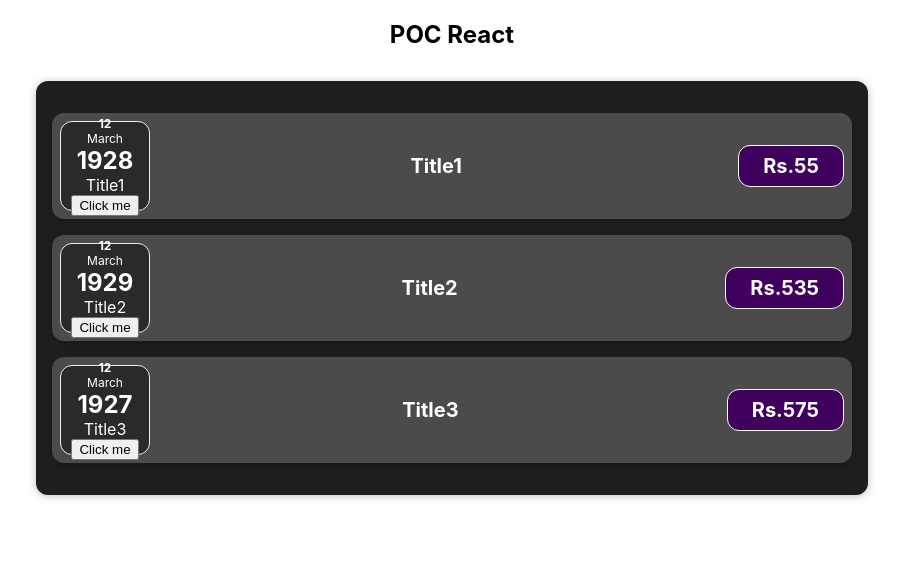
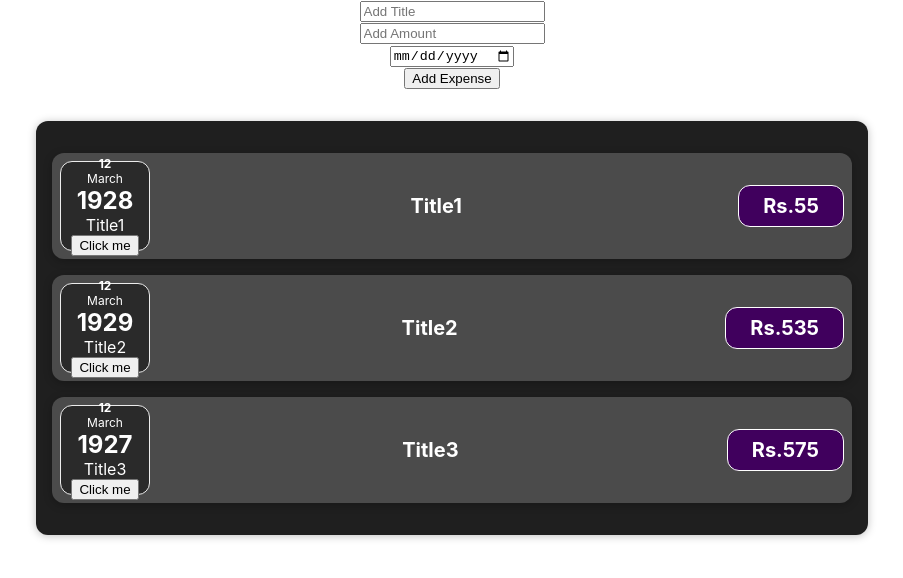
Before and after one commit to gopsey/my-react-learn, a React (Create React App) app: page / in a window 1280 px wide. Shown: the top 578 px of the page, without its empty margins (188-1091 px from the left). Built offline with nearby package versions, Linux system fonts and the light colour scheme.

Commit message:
form changes

```diff
--- a/src/App.js
+++ b/src/App.js
@@ -1,5 +1,6 @@
 import './App.css';
-import Expenses from "./components/Expenses";
+import Expenses from "./components/Expenses/Expenses";
+import NewExpense from "./components/NewExpense/NewExpense";
 
 const App = () => {
   const expenses = [
@@ -10,7 +11,7 @@ const App = () => {
 
   return (
     <div className="App">
-      <h2>POC React</h2>
+      <NewExpense />
       <Expenses expenses={expenses} />
     </div>
   );
--- /dev/null
+++ b/src/components/NewExpense/NewExpense.js
@@ -0,0 +1,28 @@
+import "./NewExpense.css"
+
+const NewExpense = () => {
+    return (
+        <>
+            <form>
+                <div className="new_expense_controls">
+                    <div className="new_expense_control">
+                        <input type="text" placeholder="Add Title" />
+                    </div>
+                    <div className="new_expense_control">
+                        <input type="number" placeholder="Add Amount" />
+                    </div>
+                    <div className="new_expense_control">
+                        <input type="date" min="0.01" step="0.01" placeholder="Add Date" />
+                    </div>
+                </div>
+                <div className="new_expense_actions">
+                    <div className="new_expense_control">
+                        <button type="submit">Add Expense</button>
+                    </div>
+                </div>
+            </form>
+        </>
+    );
+}
+
+export default NewExpense;
```
Also changed, not shown: src/components/Expenses/ExpenseDate.css (renamed from src/components/ExpenseDate.css), src/components/Expenses/ExpenseDate.js (renamed from src/components/ExpenseDate.js), src/components/Expenses/ExpenseItem.css (renamed from src/components/ExpenseItem.css), src/components/Expenses/ExpenseItem.js (renamed from src/components/ExpenseItem.js), src/components/Expenses/Expenses.css (renamed from src/components/Expenses.css), src/components/Expenses/Expenses.js (renamed from src/components/Expenses.js), src/components/NewExpense/NewExpense.css (added).
